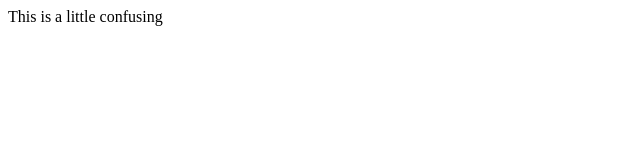
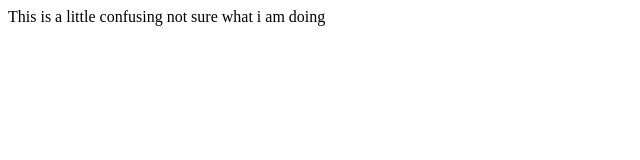
Before and after one commit to catielutz/demo, a plain HTML site: page index.html in a window 1280 px wide. Shown: the whole page, without its empty margins (0-640 px from the left). Drawn offline with Linux system fonts and the light colour scheme.

Commit message:
Added new branch to index.html

```diff
--- a/index.html
+++ b/index.html
@@ -1 +1,2 @@
 <ht>This is a little confusing</ht>
+<ht>not sure what i am doing</ht>
```
